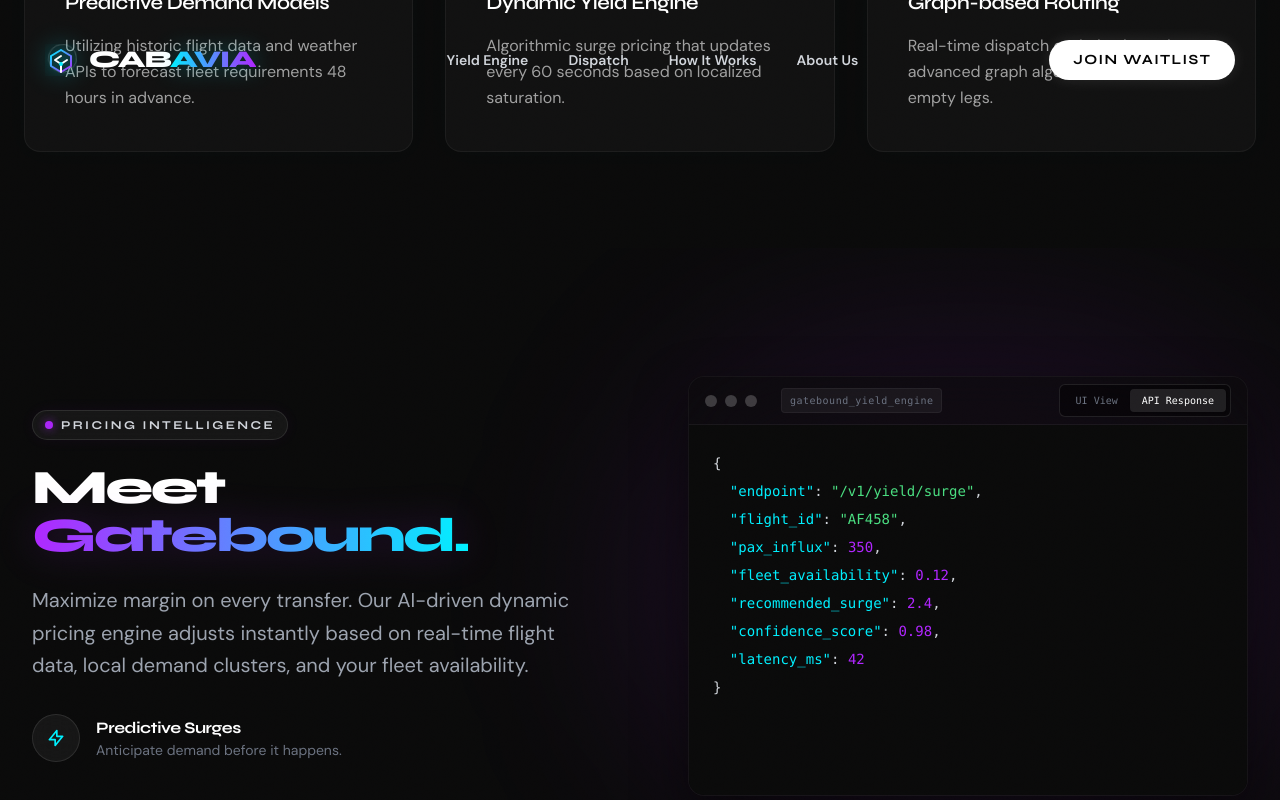
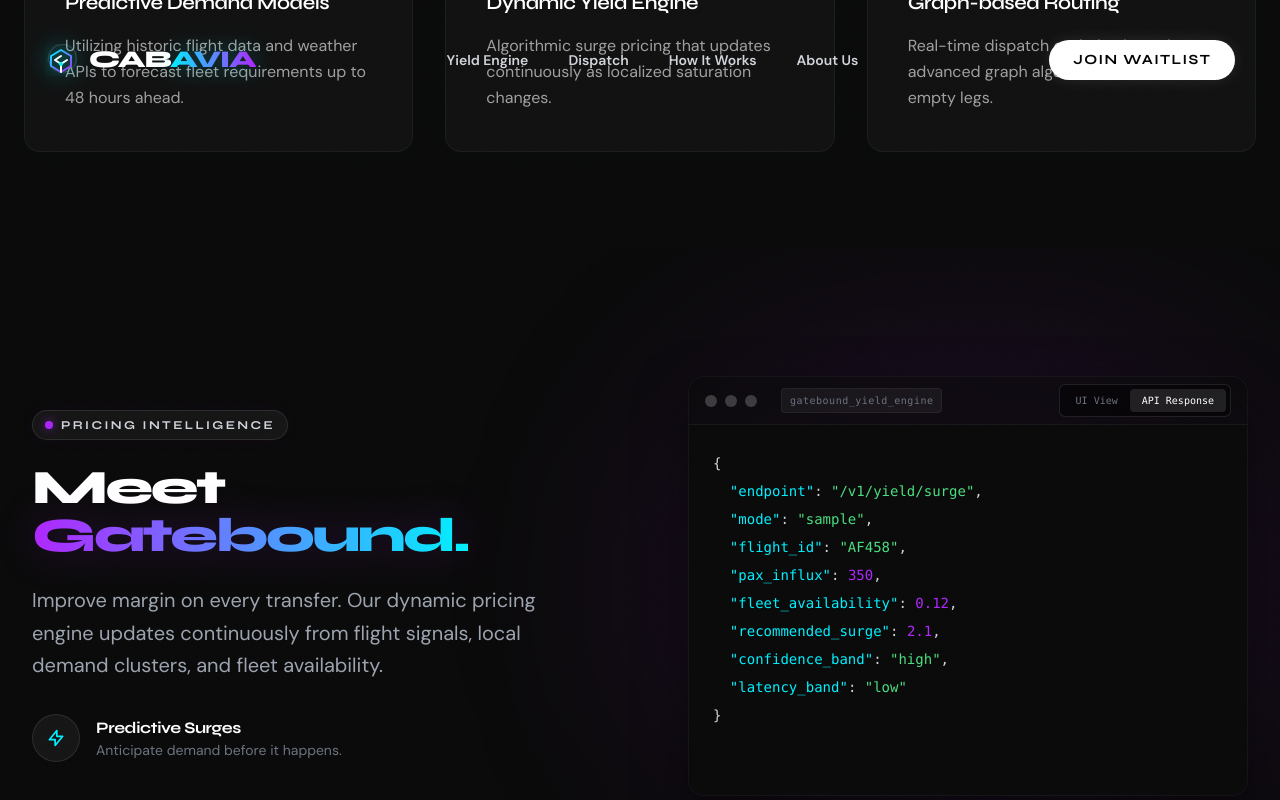
Before and after one commit to samuliofdoom/cabavia.com, a React (Vite) app: page / in a window 1280 px wide. Both pictures are taken after a click on the button "API Response". Shown: the part 1846-2646 px from the top of the page. Built offline with nearby package versions, Linux system fonts and the light colour scheme.

Commit message:
fix: replace hard performance claims with credible wording

```diff
--- a/src/components/CoreCapabilities.tsx
+++ b/src/components/CoreCapabilities.tsx
@@ -5,13 +5,13 @@ const capabilities = [
   {
     icon: LineChart,
     title: 'Predictive Demand Models',
-    text: 'Utilizing historic flight data and weather APIs to forecast fleet requirements 48 hours in advance.',
+    text: 'Utilizing historic flight data and weather APIs to forecast fleet requirements up to 48 hours ahead.',
     delay: 'delay-100'
   },
   {
     icon: Cpu,
     title: 'Dynamic Yield Engine',
-    text: 'Algorithmic surge pricing that updates every 60 seconds based on localized saturation.',
+    text: 'Algorithmic surge pricing that updates continuously as localized saturation changes.',
     delay: 'delay-300'
   },
   {
--- a/src/components/DashboundSection.tsx
+++ b/src/components/DashboundSection.tsx
@@ -101,8 +101,8 @@ export default function DashboundSection() {
                 {/* Status Panels */}
                 <div className={`absolute bottom-4 right-4 p-3 bg-[#050505]/80 backdrop-blur-xl border border-white/5 rounded-lg w-40 transition-all duration-500 delay-300 shadow-xl ${isVisible ? 'opacity-100 translate-x-0' : 'opacity-0 translate-x-4'}`}>
                   <div className="flex justify-between text-[10px] text-gray-400 font-mono mb-2">
-                    <span>EFFICIENCY</span>
-                    <span className="text-white">98.2%</span>
+                    <span>PILOT EFFICIENCY</span>
+                    <span className="text-white">~98%</span>
                   </div>
                   <div className="w-full h-1 bg-white/10 rounded-full overflow-hidden">
                     <div className="w-[98%] h-full bg-cyber-blue shadow-[0_0_10px_rgba(0,240,255,0.5)]"></div>
@@ -114,7 +114,7 @@ export default function DashboundSection() {
                   <div className="text-white">&gt; init route_engine</div>
                   <div className="animate-pulse delay-100">&gt; optimizing_nodes...</div>
                   <div className="delay-200 text-cyber-blue">&gt; vehicle v-293 rerouted</div>
-                  <div className="delay-300 text-neon-purple">&gt; idle_time: 0ms</div>
+                  <div className="delay-300 text-neon-purple">&gt; idle_time: minimized</div>
                 </div>
 
               </div>
@@ -137,14 +137,14 @@ export default function DashboundSection() {
               </h2>
 
               <p className="text-xl text-gray-400 font-body leading-relaxed max-w-xl">
-                Perfectly orchestrated fleet logistics. Zero idle time. Zero empty legs. A centralized command center that predicts where your vehicles need to be before they get there.
+                Fleet logistics from one command layer. Lower idle time, fewer empty legs, and better placement decisions before demand peaks.
               </p>
 
               <div className="mt-8 space-y-6">
                 {/* Feature List */}
                 {[
-                  { title: "Node Optimization", desc: "Automated routing algorithms reduce empty mileage by 40%." },
-                  { title: "Real-time Tracking", desc: "Sub-second latency updates on vehicle positioning and ETA." }
+                  { title: "Node Optimization", desc: "Automated routing algorithms target lower empty mileage in pilot operations." },
+                  { title: "Real-time Tracking", desc: "Low-latency updates on vehicle positioning and ETA." }
                 ].map((feature, idx) => (
                   <div key={idx} className="flex gap-4 items-start">
                     <div className="flex-shrink-0 mt-1">
--- a/src/components/GateboundSection.tsx
+++ b/src/components/GateboundSection.tsx
@@ -29,7 +29,7 @@ export default function GateboundSection() {
               </h2>
 
               <p className="text-xl text-gray-400 font-body leading-relaxed max-w-xl">
-                Maximize margin on every transfer. Our AI-driven dynamic pricing engine adjusts instantly based on real-time flight data, local demand clusters, and your fleet availability.
+                Improve margin on every transfer. Our dynamic pricing engine updates continuously from flight signals, local demand clusters, and fleet availability.
               </p>
 
               <div className="mt-8 flex items-center gap-4">
@@ -179,12 +179,12 @@ export default function GateboundSection() {
                   <div className="absolute top-0 left-1/2 -translate-x-1/2 w-1/2 h-[1px] bg-gradient-to-r from-transparent via-neon-purple to-transparent opacity-70"></div>
 
                   <div className="flex justify-between items-start mb-2">
-                    <div className="text-xs font-mono tracking-widest text-gray-400 uppercase">Live Surge</div>
+                    <div className="text-xs font-mono tracking-widest text-gray-400 uppercase">Sample Surge</div>
                     <div className="px-2 py-0.5 rounded-full bg-neon-purple/20 border border-neon-purple/30 text-[9px] text-neon-purple font-bold">ACTIVE</div>
                   </div>
                   <div className="flex items-end gap-2">
                     <div className="text-4xl font-display font-bold text-white tracking-tight drop-shadow-[0_0_10px_rgba(255,255,255,0.2)]">
-                      2.4x
+                      2.1x
                     </div>
                     <div className="text-neon-purple text-xl animate-bounce mb-1 drop-shadow-[0_0_8px_rgba(176,38,255,0.8)]">↑</div>
                   </div>
@@ -217,12 +217,13 @@ export default function GateboundSection() {
                     <pre className="text-gray-300">
 {`{
   `}<span className="text-cyber-blue">"endpoint"</span>{`: `}<span className="text-green-400">"/v1/yield/surge"</span>{`,
+  `}<span className="text-cyber-blue">"mode"</span>{`: `}<span className="text-green-400">"sample"</span>{`,
   `}<span className="text-cyber-blue">"flight_id"</span>{`: `}<span className="text-green-400">"AF458"</span>{`,
   `}<span className="text-cyber-blue">"pax_influx"</span>{`: `}<span className="text-neon-purple">350</span>{`,
   `}<span className="text-cyber-blue">"fleet_availability"</span>{`: `}<span className="text-neon-purple">0.12</span>{`,
-  `}<span className="text-cyber-blue">"recommended_surge"</span>{`: `}<span className="text-neon-purple">2.4</span>{`,
-  `}<span className="text-cyber-blue">"confidence_score"</span>{`: `}<span className="text-neon-purple">0.98</span>{`,
-  `}<span className="text-cyber-blue">"latency_ms"</span>{`: `}<span className="text-neon-purple">42</span>{`
+  `}<span className="text-cyber-blue">"recommended_surge"</span>{`: `}<span className="text-neon-purple">2.1</span>{`,
+  `}<span className="text-cyber-blue">"confidence_band"</span>{`: `}<span className="text-green-400">"high"</span>{`,
+  `}<span className="text-cyber-blue">"latency_band"</span>{`: `}<span className="text-green-400">"low"</span>{`
 }`}
                     </pre>
                   </div>
```
